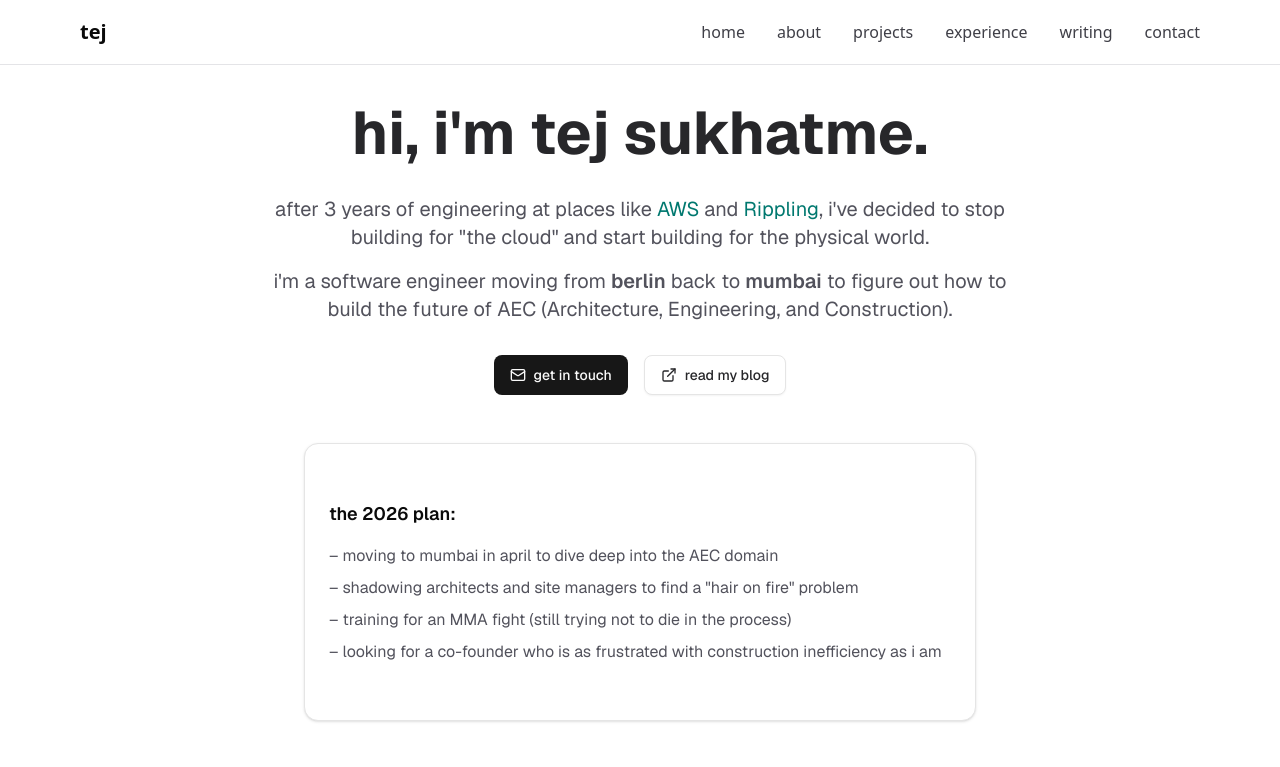
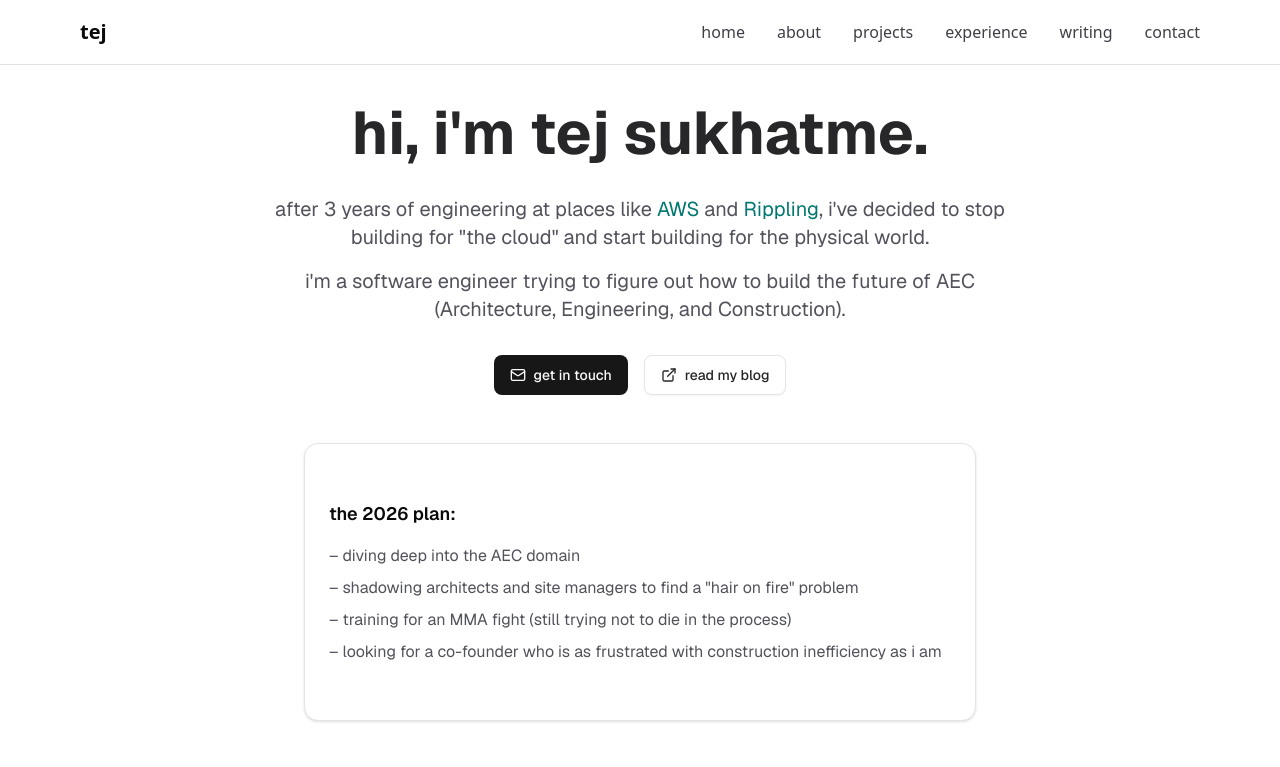
Before and after one commit to Hephaestus12/sukhat.me, a Next.js app: page / in a window 1280 px wide. Shown: the top 767 px of the page. Built offline with nearby package versions, Linux system fonts and the light colour scheme.

Commit message:
Remove Mumbai

```diff
--- a/src/app/page.tsx
+++ b/src/app/page.tsx
@@ -80,7 +80,7 @@ export default function HomePage() {
         "occupationalCategory": "entrepreneurship"
       }
     ],
-    "description": "tej sukhatme is a software engineer pivoting into AEC (Architecture, Engineering, and Construction). currently in berlin, soon moving to mumbai to build for the built world. previously at aws, kodex ai, and rippling."
+    "description": "tej sukhatme is a software engineer pivoting into AEC (Architecture, Engineering, and Construction). currently in berlin, building for the built world. previously at aws, kodex ai, and rippling."
   };
 
   return (
@@ -110,7 +110,7 @@ export default function HomePage() {
               after 3 years of engineering at places like <span className="text-teal-700">AWS</span> and <span className="text-teal-700">Rippling</span>, i&apos;ve decided to stop building for &quot;the cloud&quot; and start building for the physical world.
             </p>
             <p>
-              i&apos;m a software engineer moving from <span className="font-semibold">berlin</span> back to <span className="font-semibold">mumbai</span> to figure out how to build the future of AEC (Architecture, Engineering, and Construction).
+              i&apos;m a software engineer trying to figure out how to build the future of AEC (Architecture, Engineering, and Construction).
             </p>
           </div>
 
@@ -141,7 +141,7 @@ export default function HomePage() {
             <CardContent className="p-6 sm:py-8 text-left">
               <h3 className="font-semibold text-lg mb-4">the 2026 plan:</h3>
               <div className="text-zinc-600 space-y-2 text-sm sm:text-base">
-                <p>– moving to mumbai in april to dive deep into the AEC domain</p>
+                <p>– diving deep into the AEC domain</p>
                 <p>– shadowing architects and site managers to find a &quot;hair on fire&quot; problem</p>
                 <p>– training for an MMA fight (still trying not to die in the process)</p>
                 <p>– looking for a co-founder who is as frustrated with construction inefficiency as i am</p>
```
